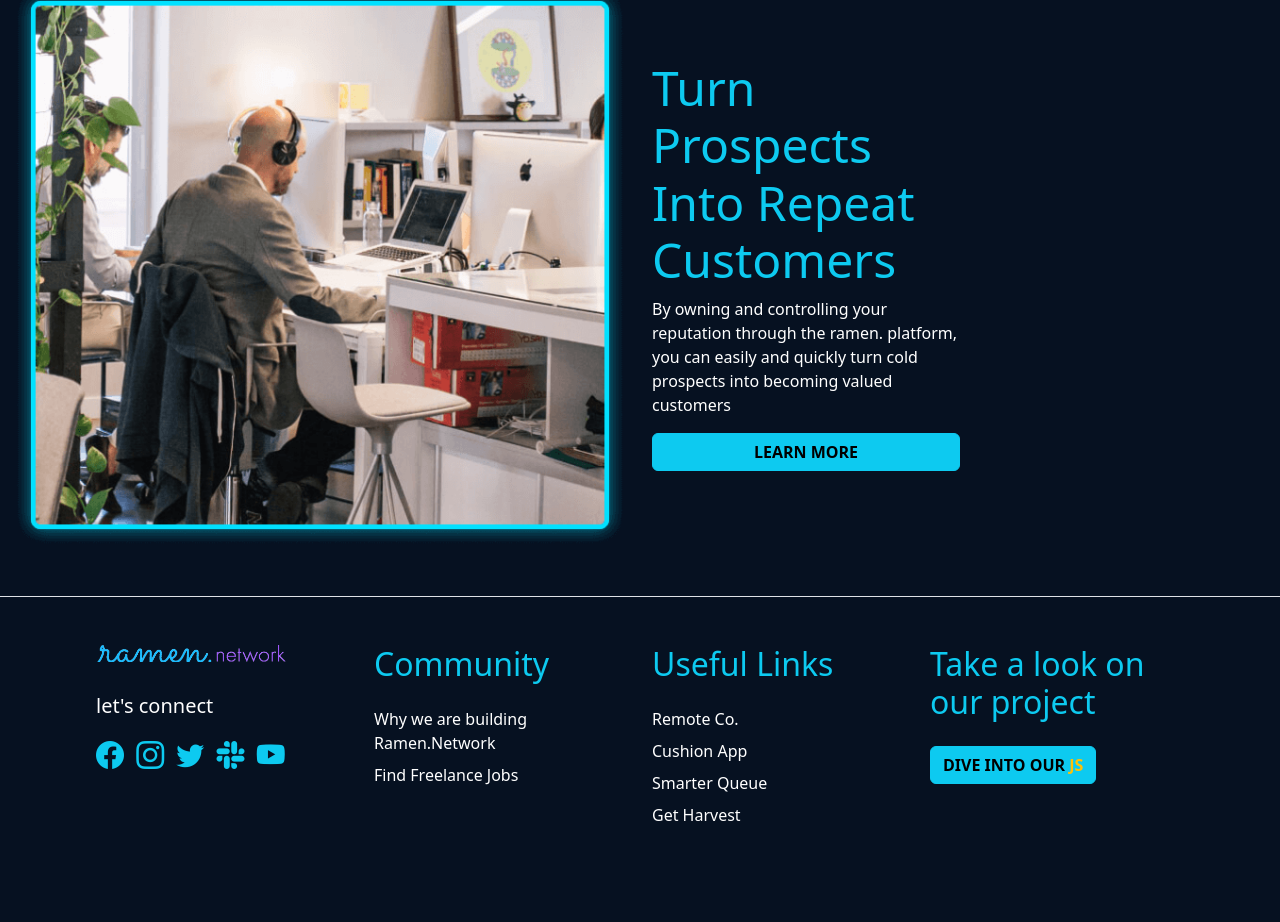
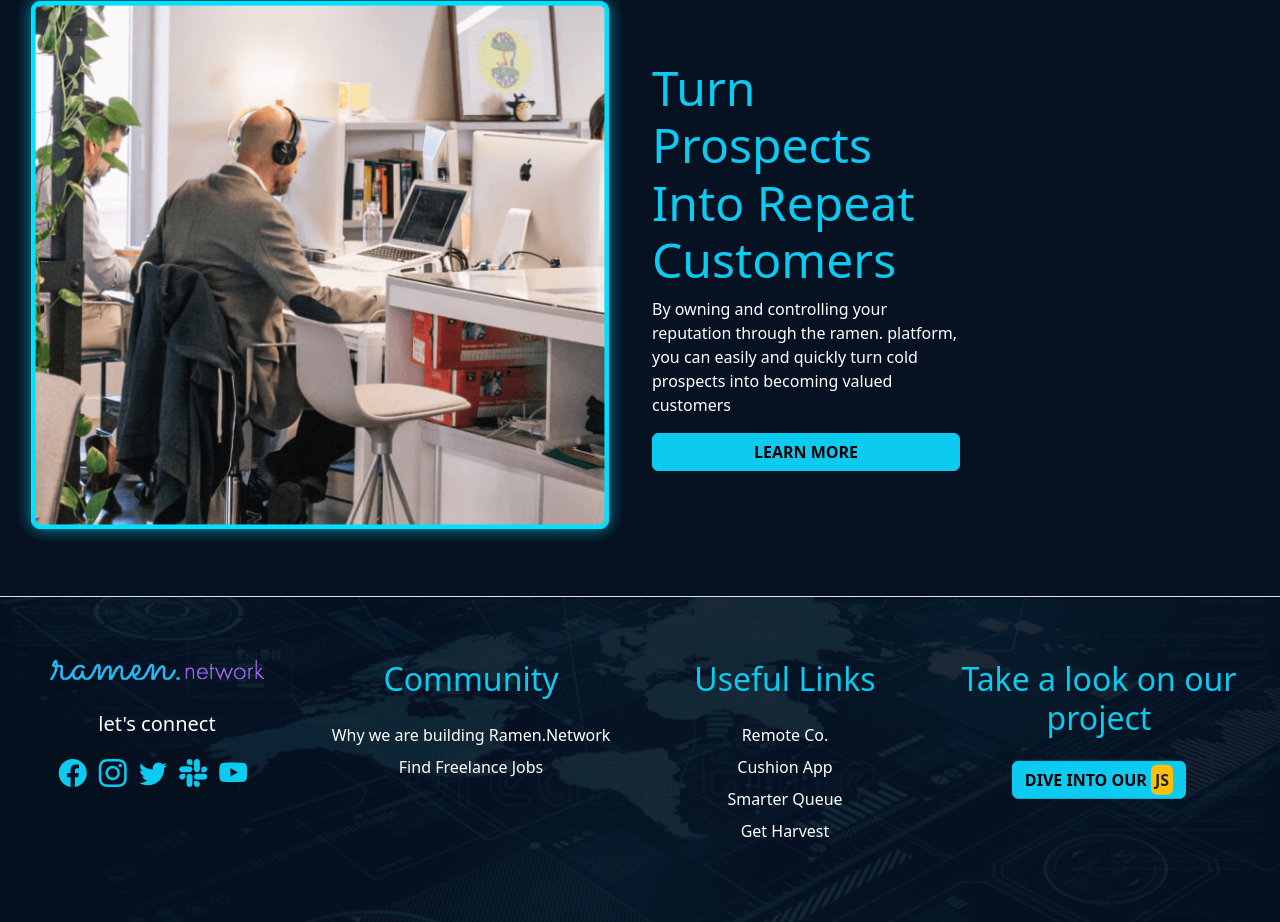
Before and after one commit to jimmyatv/Ramen, a plain HTML site: page index.html in a window 1280 px wide. Shown: the part 3261-4183 px from the top of the page. Before the commit the page ends 4152 px from the top, so only its background shows below. Drawn offline with nearby package versions, Linux system fonts and the light colour scheme.

Commit message:
Footer position Relative/Absolute ADDED

```diff
--- a/index.html
+++ b/index.html
@@ -66,7 +66,8 @@
                         <h1 class="display-2 text-info fw-bold">Your Freelancer First Network</h1>
                         <p>At ramen.network we put freelancers first, letting them do their best work with the respect &
                             appreciation they deserve</p>
-                        <button type="button" class="btn btn-info px-3 text-uppercase fw-bold me-3">Singin/Sing up</button>
+                        <button type="button" class="btn btn-info px-3 text-uppercase fw-bold me-3">Singin/Sing
+                            up</button>
                     </div>
                 </div>
 
@@ -74,8 +75,10 @@
                     <img src="./img/header2.jpg" class="d-block w-100" alt="...">
                     <div class="carousel-caption d-none d-md-block">
                         <h1 class="display-2 text-info fw-bold">Your Freelancer First Network</h1>
-                        <p class="text-dark">At ramen.network we put freelancers first, letting them do their best work with the respect & appreciation they deserve</p>
-                        <button type="button" class="btn btn-info px-3 text-uppercase fw-bold me-3">Singin/Sing up</button>
+                        <p class="text-dark">At ramen.network we put freelancers first, letting them do their best work
+                            with the respect & appreciation they deserve</p>
+                        <button type="button" class="btn btn-info px-3 text-uppercase fw-bold me-3">Singin/Sing
+                            up</button>
                     </div>
                 </div>
             </div>
@@ -184,9 +187,11 @@
     </section>
 
     <!-- footer -->
-    <footer class="border-top container-fluid px-5">
-        <div class="row p-5 text-center  text-white">
-            <div class="col-md-3 text-start">
+    <footer class="border-top container-fluid p-0">
+        <section class="footer container-fluid position-relative ps-0 pe-0">
+            <img class="img-fluid w-100" src="./img/footer.png" alt="">
+            <div class=" container-fluid d-flex justify-content-center row text-center text-white position-absolute top-50 start-50 translate-middle">
+                <div class="col-md-3 text-center">
                     <a href=""><img class="img-fluid w-75 pb-3" src="./img/logo.png" alt=""></a>
                     <h5 class="my-3">let's connect</h5>
                     <a href=""><i class="bi bi-facebook fs-3 me-2 text-info"></i></a>
@@ -196,16 +201,17 @@
                     <a href=""><i class="bi bi-youtube fs-3 me-2 text-info"></i></a>
                 </div>
 
-            <div class="col-md-3 text-start">
+                <div class="col-md-3 text-center">
                     <h4 class="text-info h2 pb-3">Community</h4>
                     <ul class="list-unstyled">
                         <li class="mb-2"><a class="text-decoration-none text-white h6" href="">Why we are building
                                 Ramen.Network</a></li>
-                    <li class="mb-2"><a class="text-decoration-none text-white h6" href="">Find Freelance Jobs</a></li>
+                        <li class="mb-2"><a class="text-decoration-none text-white h6" href="">Find Freelance Jobs</a>
+                        </li>
                     </ul>
                 </div>
 
-            <div class="col-md-3 text-start text-white">
+                <div class="col-md-3 text-center text-white">
                     <h4 class="text-info h2 pb-3">Useful Links</h4>
                     <ul class="list-unstyled ">
                         <li class="mb-2"><a class="text-decoration-none text-white h6" href="">Remote Co.</a></li>
@@ -215,12 +221,13 @@
                     </ul>
                 </div>
 
-            <div class="col-md-3 text-start">
+                <div class="col-md-3 text-center">
                     <h4 class="text-info h2 pb-3">Take a look on our project</h4>
                     <a class="btn btn-info text-uppercase fw-bold" href="ourJs.html">dive into our <span
-                        class="text-warning">JS</span> </a>
+                            class="text-dark bg-warning p-1 rounded">JS</span> </a>
                 </div>
             </div>
+        </section>
     </footer>
 
 
```
Lines whose indentation alone changed are shown as unchanged.
